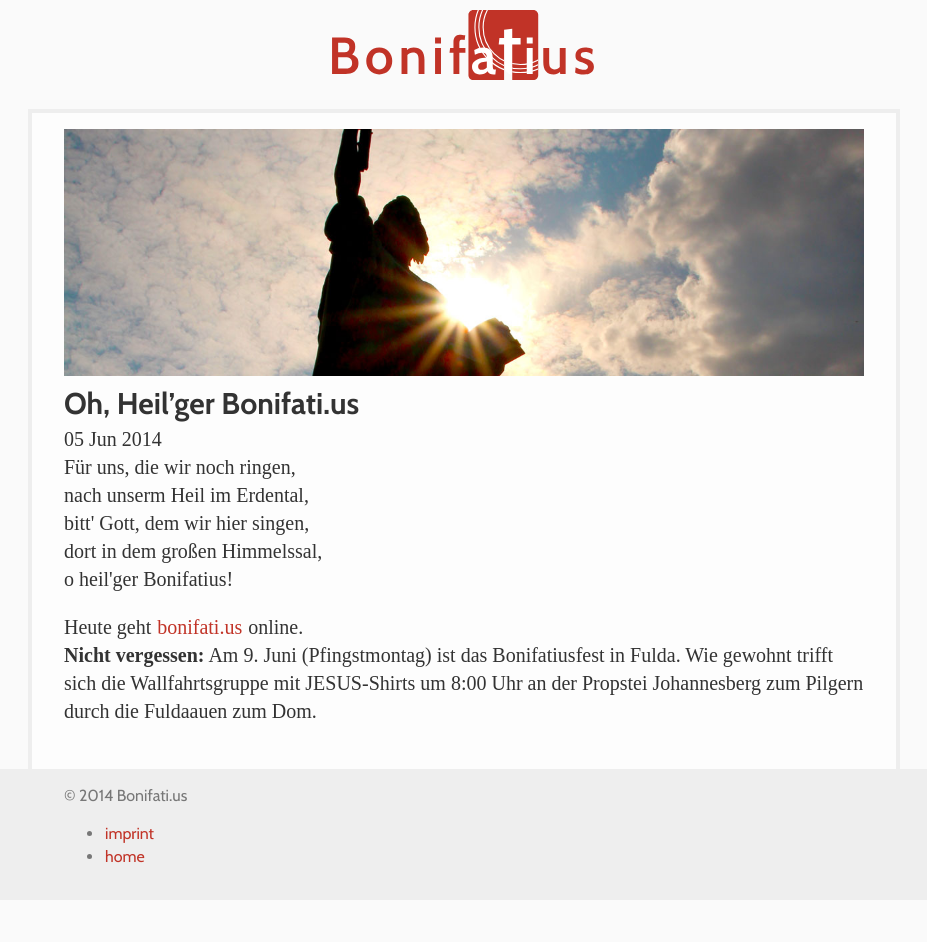
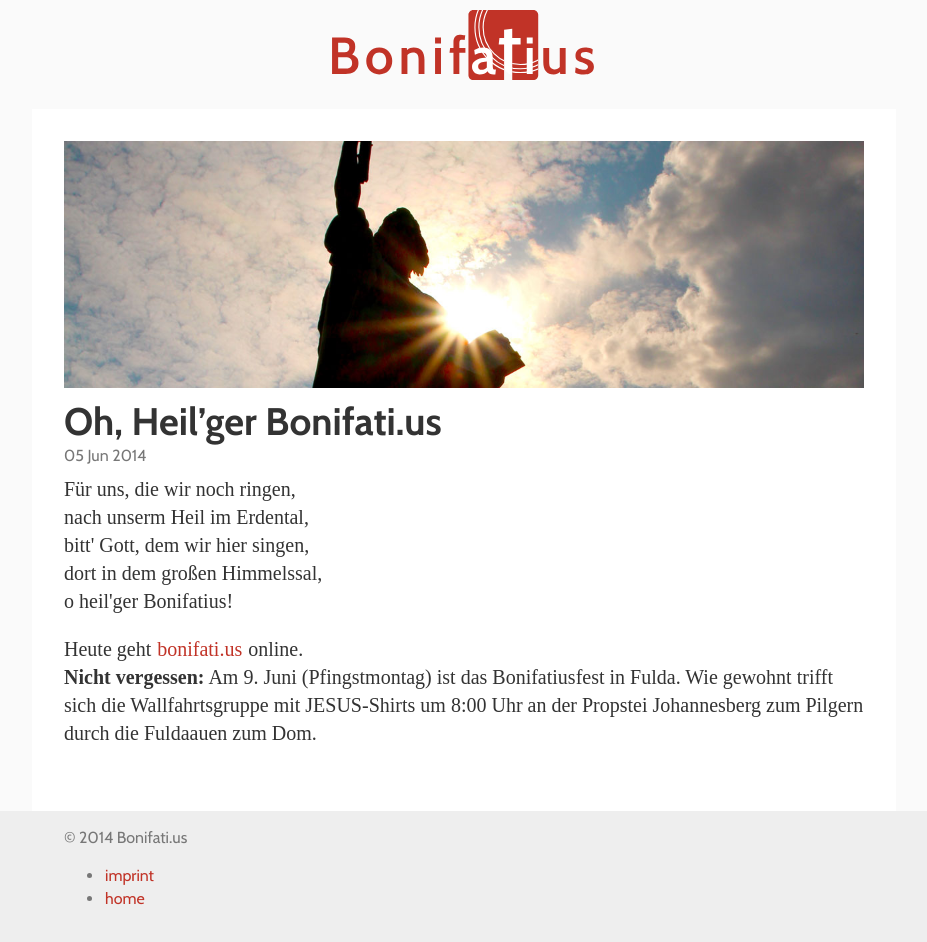
Before and after one commit to Bonifatius/bonifatius.github.io, a Jekyll site: the page built from _posts/2014-06-05-heiliger-bonifati.us.markdown, in a window 1280 px wide. Shown: the whole page, without its empty margins (176-1103 px from the left). Built offline with Jekyll 4.4.1, drawn with Linux system fonts in a browser that asks for light colours; some web fonts are replaced; Markdown is read by kramdown in place of the engine named in the settings; before the commit the page ends 900 px from its top, so only the background shows below that.

Commit message:
style: main and post display

```diff
--- a/_layouts/post.html
+++ b/_layouts/post.html
@@ -2,7 +2,7 @@
 layout: default
 ---
 <img src="/images/{{page.title_image}}" />
-<h2>{{ page.title }}</h2>
+<h2 class="title">{{ page.title }}</h2>
 <p class="meta">{{ page.date | date_to_string }}</p>
 
 <div class="post">
--- a/_scss/_page.scss
+++ b/_scss/_page.scss
@@ -6,9 +6,9 @@ html {
     background-color: $color_bgPage;
 
     @include breakpoint(small-screen) {
-      padding: 1rem 2rem;
-      border: 0 solid $color_fgThin;
-      border-width: .2em .2em 0;
+      padding: 2rem 2rem 4rem;
+      /*border: 0 solid $color_fgThin;
+      border-width: .2em .2em 0;*/
     }
 
     & > .page {
--- a/_scss/_variables.scss
+++ b/_scss/_variables.scss
@@ -11,7 +11,7 @@ $fontFamily_headlines: "Cabin", "Open Sans", "Source Sans Pro", "Helvetica Neue"
 $fontColor_body: #333;
 
 $color_bg: #fafafa;
-$color_bgPage: #fdfdfd;
+$color_bgPage: #fff;
 $color_bgFooter: #eee;
 $color_bgHover: #fafafa;
 
--- a/_scss/main.scss
+++ b/_scss/main.scss
@@ -10,5 +10,6 @@
 
 @import 'page';
 
+@import 'page/index';
+@import 'page/post';
 @import 'page/bonilied';
-@import 'page/index';
--- a/css/main.css
+++ b/css/main.css
@@ -26,7 +26,18 @@ footer {
   font-family: "Cabin", "Open Sans", "Source Sans Pro", "Helvetica Neue", Helvetica, Arial, sans-serif;
 }
 
-/* line 12, ../_scss/_typografy.scss */
+/* line 11, ../_scss/_typografy.scss */
+h1, h2, h3, h4, h5, h6 {
+  line-height: 1;
+}
+
+/* line 14, ../_scss/_typografy.scss */
+h2.title {
+  font-size: 2.4rem;
+  padding: .5rem 0 .2rem;
+}
+
+/* line 18, ../_scss/_typografy.scss */
 a {
   text-decoration: none;
   color: #c13327;
@@ -35,11 +46,11 @@ a {
   margin: 0 -.2em;
   border-radius: .2em;
 }
-/* line 20, ../_scss/_typografy.scss */
+/* line 26, ../_scss/_typografy.scss */
 a:hover, a:focus {
   color: #ac232f;
 }
-/* line 24, ../_scss/_typografy.scss */
+/* line 30, ../_scss/_typografy.scss */
 body > main a:hover, body > main a:focus {
   background-color: #fafafa;
   border-color: #eeeeee;
@@ -97,14 +108,14 @@ html {
 
 /* line 5, ../_scss/_page.scss */
 .pageContainer > main {
-  background-color: #fdfdfd;
+  background-color: white;
 }
 @media (min-width: 500px) {
   /* line 5, ../_scss/_page.scss */
   .pageContainer > main {
-    padding: 1rem 2rem;
-    border: 0 solid #eeeeee;
-    border-width: .2em .2em 0;
+    padding: 2rem 2rem 4rem;
+    /*border: 0 solid $color_fgThin;
+    border-width: .2em .2em 0;*/
   }
 }
 /* line 15, ../_scss/_page.scss */
@@ -132,16 +143,6 @@ html {
 /* line 37, ../_scss/_page.scss */
 .pageContainer > header .logo .title {
   display: none;
-}
-
-/* line 1, ../_scss/page/_bonilied.scss */
-.verse, .refrain {
-  white-space: pre-line;
-  padding: 0 0 1em;
-}
-/* line 5, ../_scss/page/_bonilied.scss */
-.verse > span, .refrain > span {
-  color: #777777;
 }
 
 /* line 3, ../_scss/page/_index.scss */
@@ -174,3 +175,21 @@ html {
     margin-right: 1em;
   }
 }
+
+/* line 2, ../_scss/page/_post.scss */
+.meta {
+  font-family: "Cabin", "Open Sans", "Source Sans Pro", "Helvetica Neue", Helvetica, Arial, sans-serif;
+  color: #777777;
+  font-size: 16px;
+  padding-bottom: .5rem;
+}
+
+/* line 1, ../_scss/page/_bonilied.scss */
+.verse, .refrain {
+  white-space: pre-line;
+  padding: 0 0 1em;
+}
+/* line 5, ../_scss/page/_bonilied.scss */
+.verse > span, .refrain > span {
+  color: #777777;
+}
```
Also changed, not shown: _scss/_typografy.scss (+7 -1 lines), _scss/page/_post.scss (added, +7 -0 lines).
